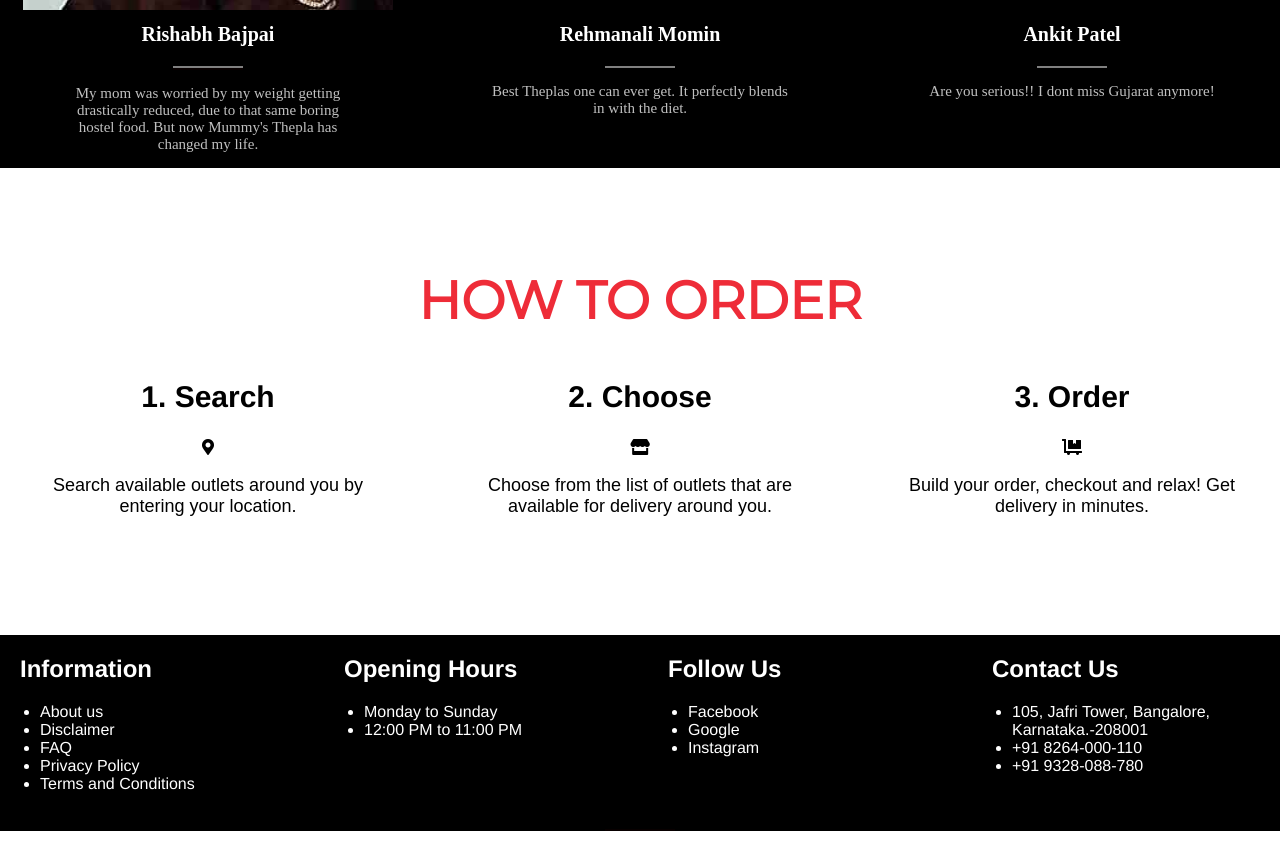
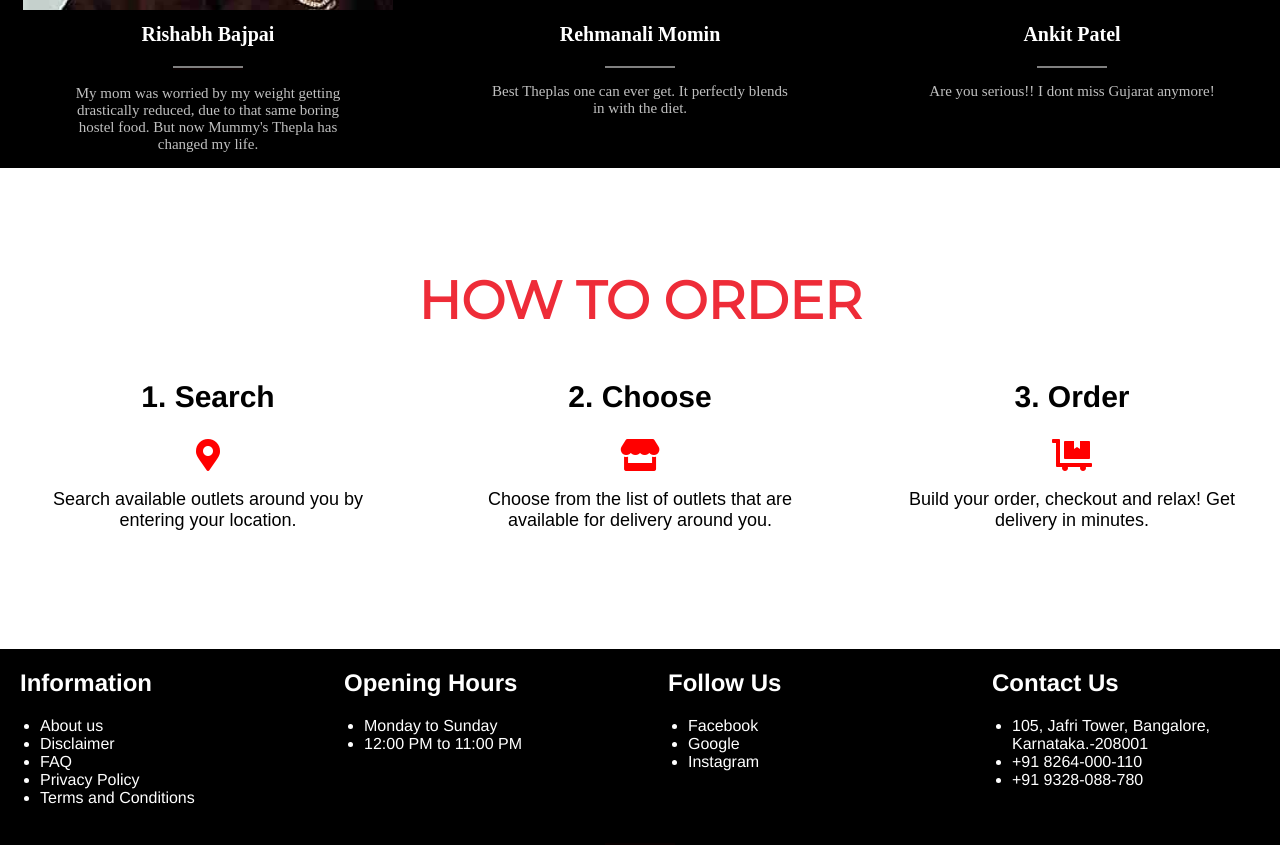
Before and after one commit to RehmanaliMomin/sr-mummys-thepla, a plain HTML site: page index.html in a window 1280 px wide. Shown: the part 2390-3255 px from the top of the page. Drawn offline with Linux system fonts and the light colour scheme; a web font is replaced by a local one.

Commit message:
small change to check

```diff
--- a/css/main.css
+++ b/css/main.css
@@ -287,7 +287,15 @@ nav ul{
 
 }
 
+.fas{
+  font-size: 32px;
+  color: #ee2c38;
+}
 
+.fa-map-marker-alt, .fa-store, .fa-dolly-flatbed{
+  font-size: 32px;
+  color:red;
+}
 
 /* .delivery-cards h2{
   align-content: center;
@@ -297,6 +305,8 @@ nav ul{
 
 footer{
   background-color: black;
+  width: 100%;
+  margin-top: 50px;
 }
 
 #contact-cards{
@@ -338,6 +348,6 @@ footer{
 
 /* ========================= */
 
-footer{
+/* footer{
   bottom: 0;
-}
+} */
```
